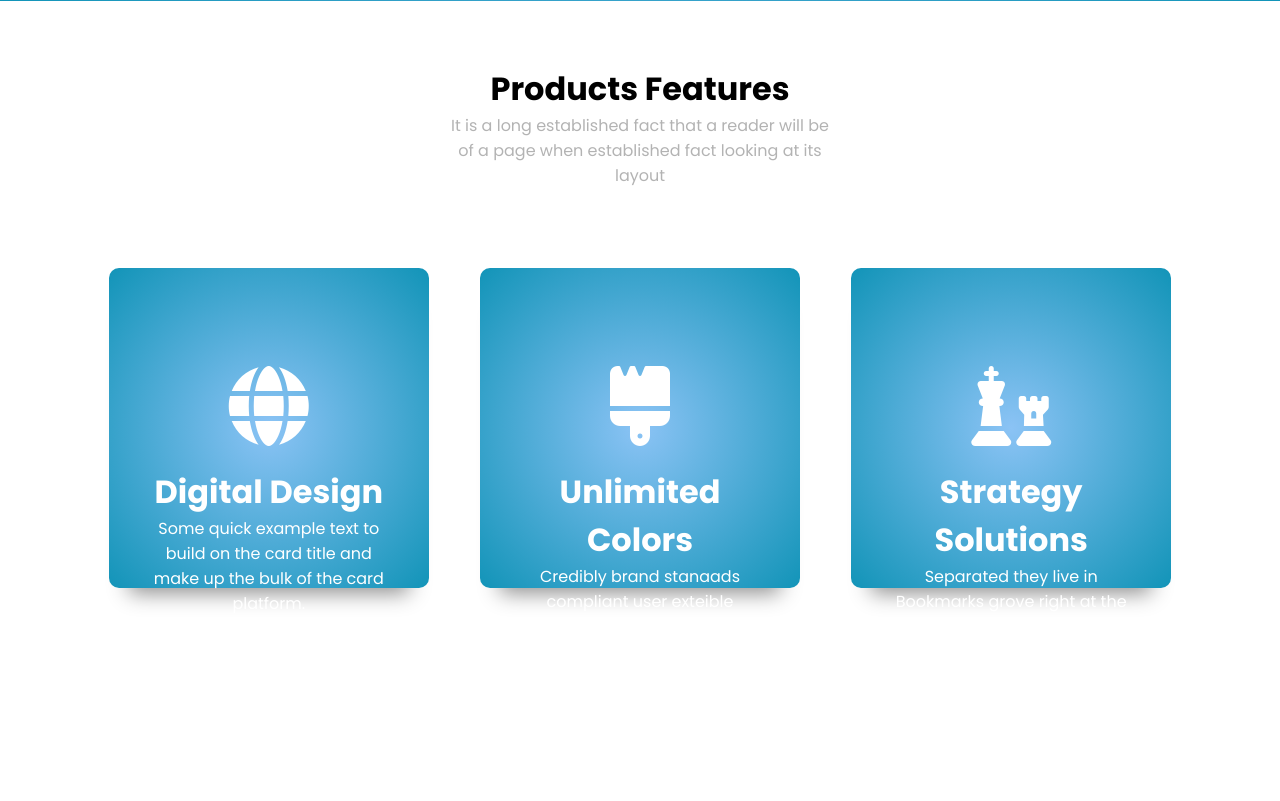
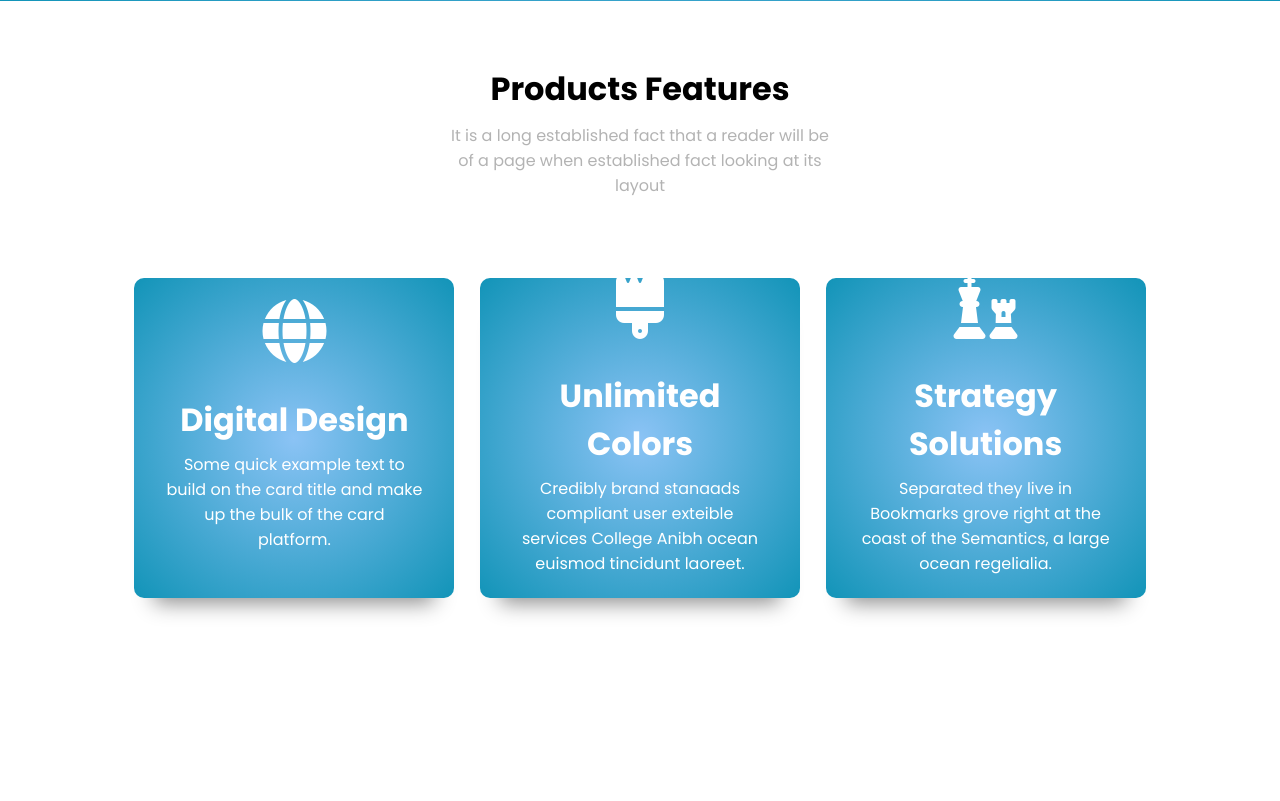
Before and after one commit to David-SDA/Exercice_Landing-page_PDO-session, a PHP site: page / in a window 1280 px wide. Shown: the part 799-1600 px from the top of the page. Run offline with PHP 8.4, Linux system fonts and the light colour scheme.

Commit message:
Ajout reste style deuxième section

```diff
--- a/style.css
+++ b/style.css
@@ -146,20 +146,26 @@ input{
     display: flex;
     flex-direction: column;
     align-items: center;
-    justify-content: space-evenly;
+    justify-content: center;
     width: 25vw;
     height: 25vw;
     border-radius: 10px;
-    margin: 0 2vw;
-    padding: 10vh 3vw;
+    margin: 0 1vw;
+    padding: 5vh 2.5vw 10vh 2.5vw;
     color: #fff;
     box-shadow: rgba(0, 0, 0, 0.45) 0px 25px 20px -20px;
+    transition: transform 0.5s;
 }
 .carte h2{
-    font-size: 5em;
+    font-size: 4em;
+    margin-bottom: 2vh;
 }
 .carte h3{
     font-size: 2em;
+    margin-bottom: 1vh;
+}
+.carte:hover{
+    transform: translateY(-1vh);
 }
 
 /* La deuxième section */
@@ -177,6 +183,9 @@ input{
     text-align: center;
     padding-top: 8vh;
 }
+#features header h1{
+    padding-bottom: 10px;
+}
 #features header p{
     color: #b3b3b3;
 }
```
